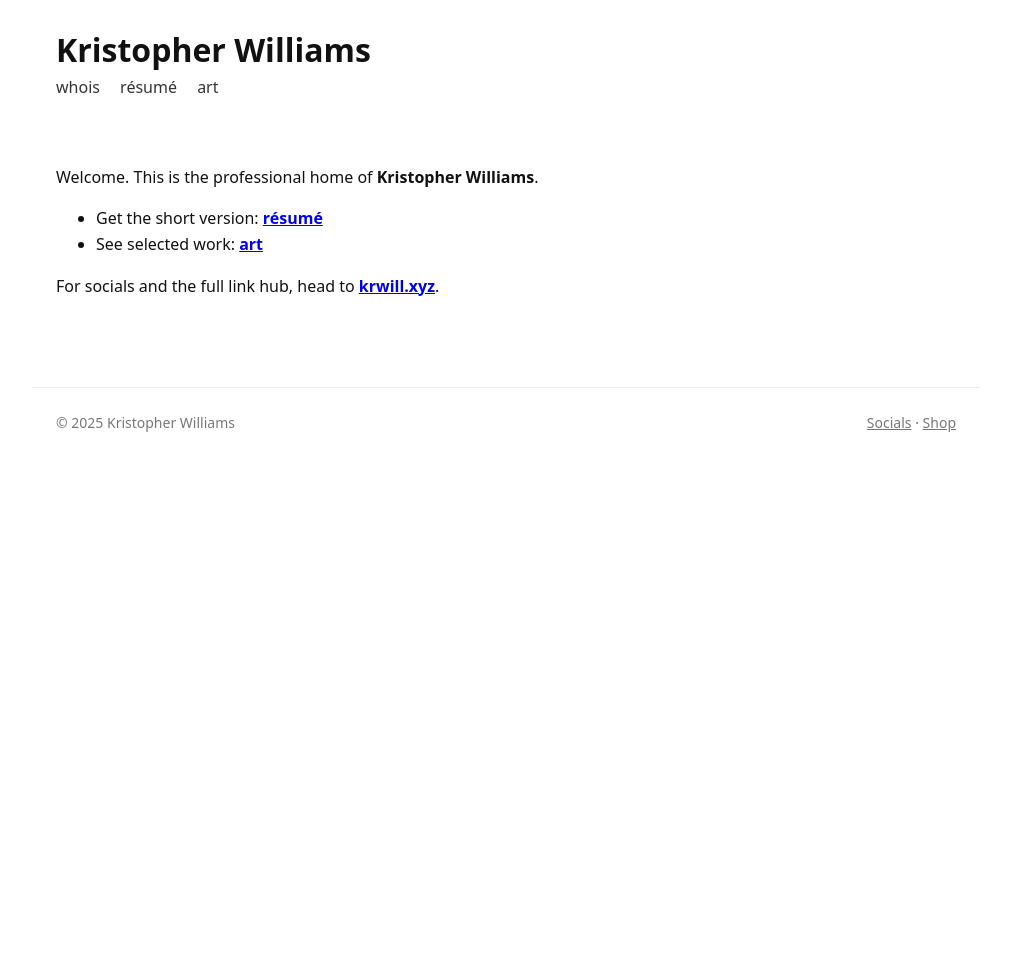
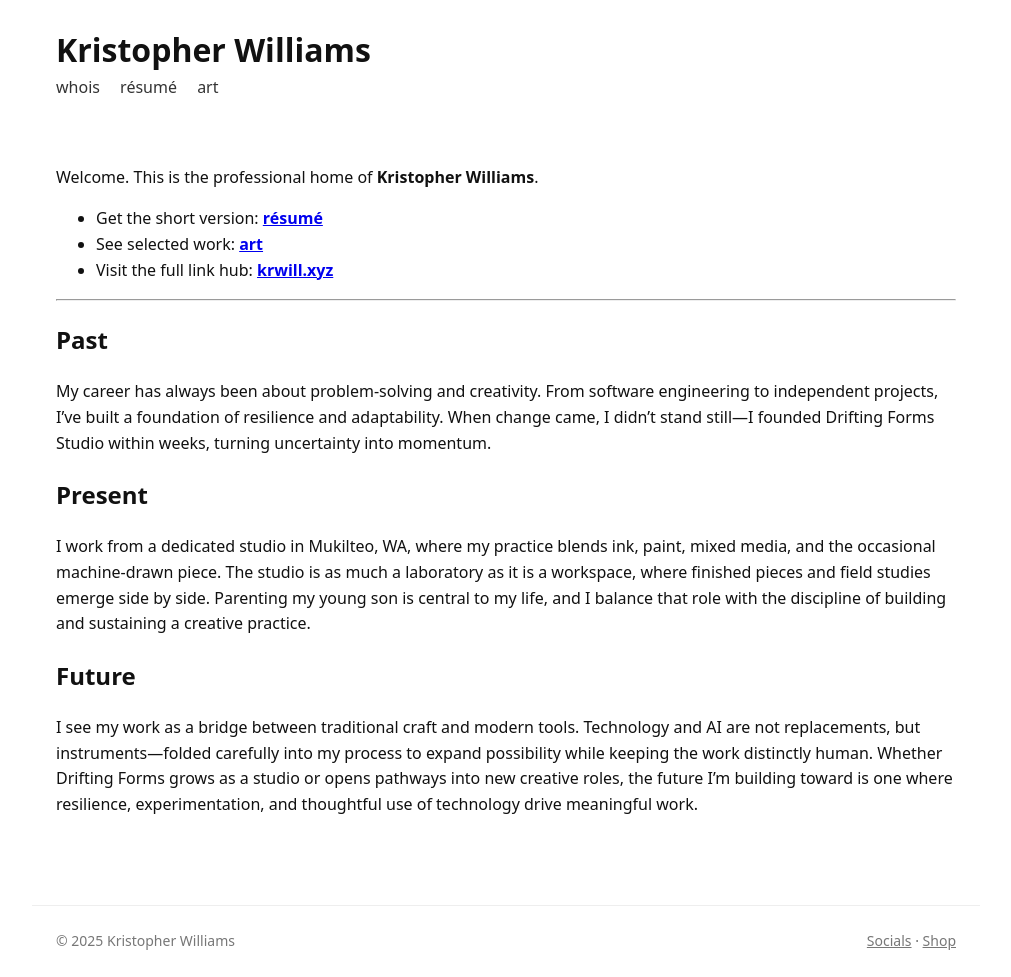
Before and after one commit to krwillxyz/kristopherwilliams.com, a Jekyll site: the page built from index.md, in a window 1280 px wide. Shown: the whole page, without its empty margins (134-1145 px from the left). Built offline with Jekyll 4.4.1, drawn with Linux system fonts in a browser that asks for light colours; before the commit the page ends 900 px from its top, so only the background shows below that.

Commit message:
Add Past Present Future narrative

```diff
--- a/index.md
+++ b/index.md
@@ -7,5 +7,15 @@ Welcome. This is the professional home of **Kristopher Williams**.
 
 - Get the short version: **[résumé](/resume)**
 - See selected work: **[art](/art)**
+- Visit the full link hub: **[krwill.xyz](https://krwill.xyz)**
 
-For socials and the full link hub, head to **[krwill.xyz](https://krwill.xyz)**.
+---
+
+## Past
+My career has always been about problem-solving and creativity. From software engineering to independent projects, I’ve built a foundation of resilience and adaptability. When change came, I didn’t stand still—I founded Drifting Forms Studio within weeks, turning uncertainty into momentum.
+
+## Present
+I work from a dedicated studio in Mukilteo, WA, where my practice blends ink, paint, mixed media, and the occasional machine-drawn piece. The studio is as much a laboratory as it is a workspace, where finished pieces and field studies emerge side by side. Parenting my young son is central to my life, and I balance that role with the discipline of building and sustaining a creative practice.
+
+## Future
+I see my work as a bridge between traditional craft and modern tools. Technology and AI are not replacements, but instruments—folded carefully into my process to expand possibility while keeping the work distinctly human. Whether Drifting Forms grows as a studio or opens pathways into new creative roles, the future I’m building toward is one where resilience, experimentation, and thoughtful use of technology drive meaningful work.
```
